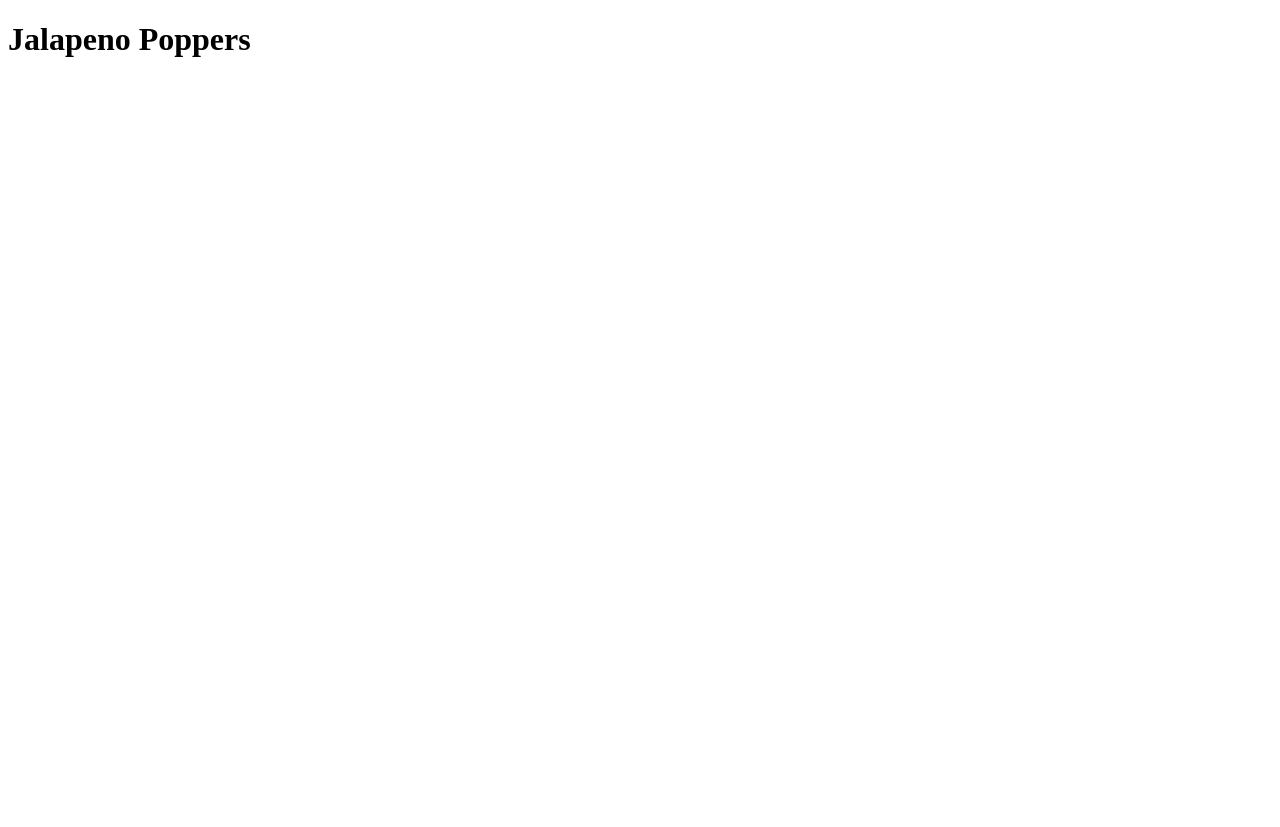
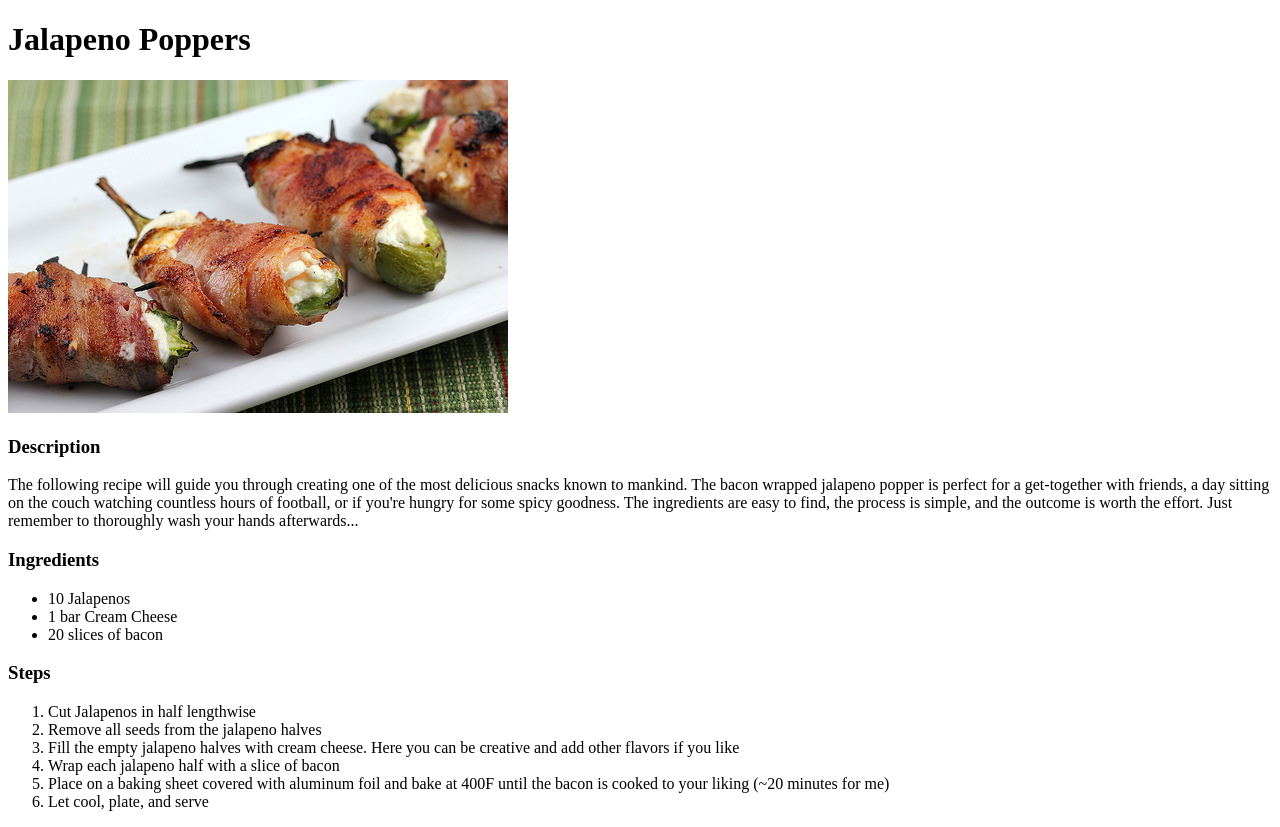
Before and after one commit to rosnbro/odin-recipes, a plain HTML site: page recipes/poppers.html in a window 1280 px wide. Before the commit the page ends 800 px from the top, so only its background shows below. Drawn offline with Linux system fonts and the light colour scheme.

Commit message:
Added full instructions and content to popper recipe. Created recipe list in index.

```diff
--- a/recipes/poppers.html
+++ b/recipes/poppers.html
@@ -8,5 +8,27 @@
 </head>
 <body>
     <h1>Jalapeno Poppers</h1>
+
+    <img src="../img/poppers.jpg" alt="Bacon wrapped jalapenos stuffed with cream cheese sitting on a white serving plate">
+
+    <h3>Description</h3>
+    <p>The following recipe will guide you through creating one of the most delicious snacks known to mankind. The bacon wrapped jalapeno popper is perfect for a get-together with friends, a day sitting on the couch watching countless hours of football, or if you're hungry for some spicy goodness. The ingredients are easy to find, the process is simple, and the outcome is worth the effort. Just remember to thoroughly wash your hands afterwards...</p>
+
+    <h3>Ingredients</h3>
+    <ul>
+        <li>10 Jalapenos</li>
+        <li>1 bar Cream Cheese</li>
+        <li>20 slices of bacon</li>
+    </ul>
+
+    <h3>Steps</h3>
+    <ol>
+        <li>Cut Jalapenos in half lengthwise</li>
+        <li>Remove all seeds from the jalapeno halves</li>
+        <li>Fill the empty jalapeno halves with cream cheese. Here you can be creative and add other flavors if you like</li>
+        <li>Wrap each jalapeno half with a slice of bacon</li>
+        <li>Place on a baking sheet covered with aluminum foil and bake at 400F until the bacon is cooked to your liking (~20 minutes for me)</li>
+        <li>Let cool, plate, and serve</li>
+    </ol>
 </body>
 </html>
```
Also changed, not shown: index.html (+6 -0 lines), img/poppers.jpg (added).
